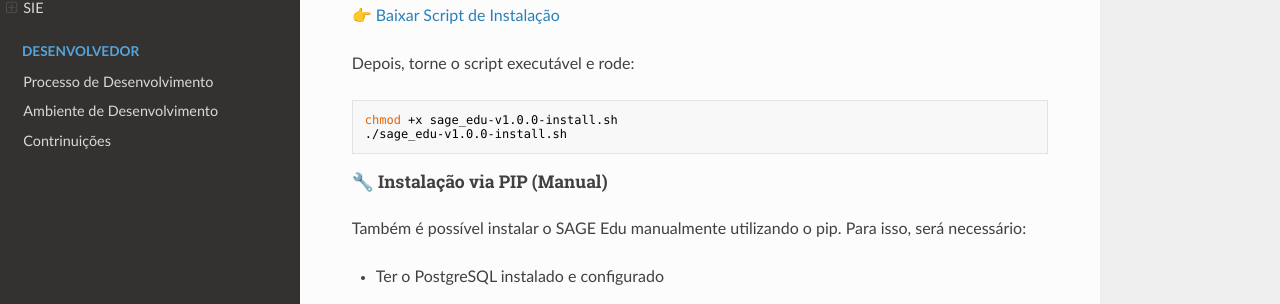
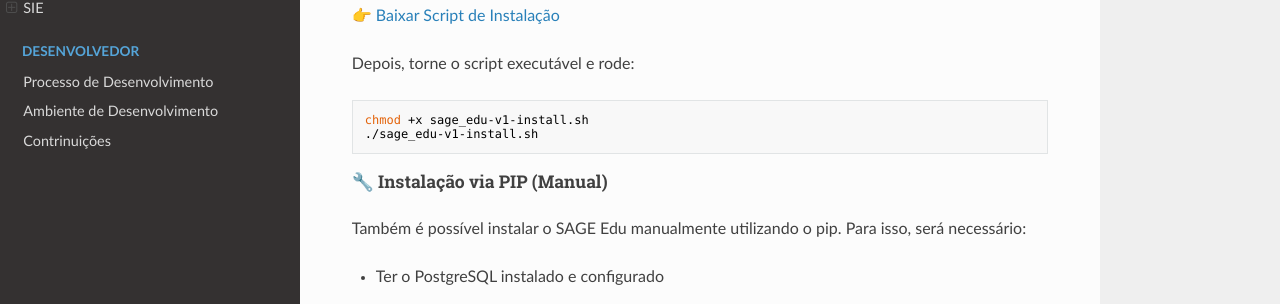
Before and after one commit to zacariasjuliano/sage-edu-docs, an MkDocs documentation site: the page built from docs/guia/install.md, in a window 1280 px wide and 1145 px high. Shown: the part 409-713 px from the top of the window. Built offline with MkDocs 1.6.1, drawn with Linux system fonts in a browser that asks for light colours; nearby versions of some CDN libraries.

Commit message:
Install SAGE Edu v1

````diff
--- a/docs/guia/install.md
+++ b/docs/guia/install.md
@@ -11,13 +11,13 @@
 
 Para fazer a instyalação do SAGE Edu, basta baixar o script de instalação e executá-lo no seu servidor:
 
-👉 [Baixar Script de Instalação](https://github.com/zacariasjuliano/sage-edu-docs/tree/main/scripts/sage_edu-v1.0.0-install.sh)
+👉 [Baixar Script de Instalação](https://github.com/zacariasjuliano/sage-edu-docs/tree/main/scripts/sage_edu-v1-install.sh)
 
 Depois, torne o script executável e rode:
 
 ```bash
-chmod +x sage_edu-v1.0.0-install.sh
-./sage_edu-v1.0.0-install.sh
+chmod +x sage_edu-v1-install.sh
+./sage_edu-v1-install.sh
 ```
 
 ##### 🔧 Instalação via PIP (Manual)
````
